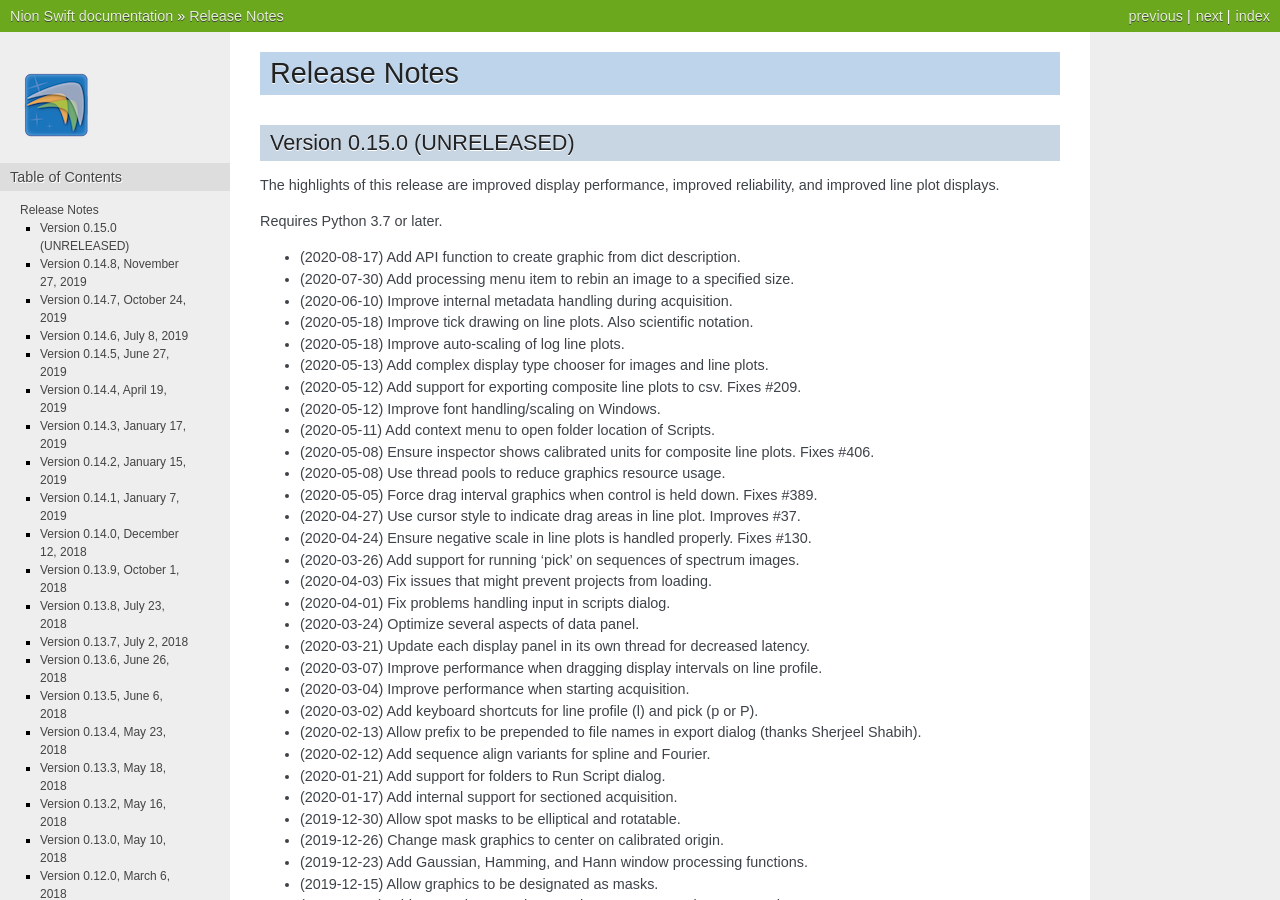
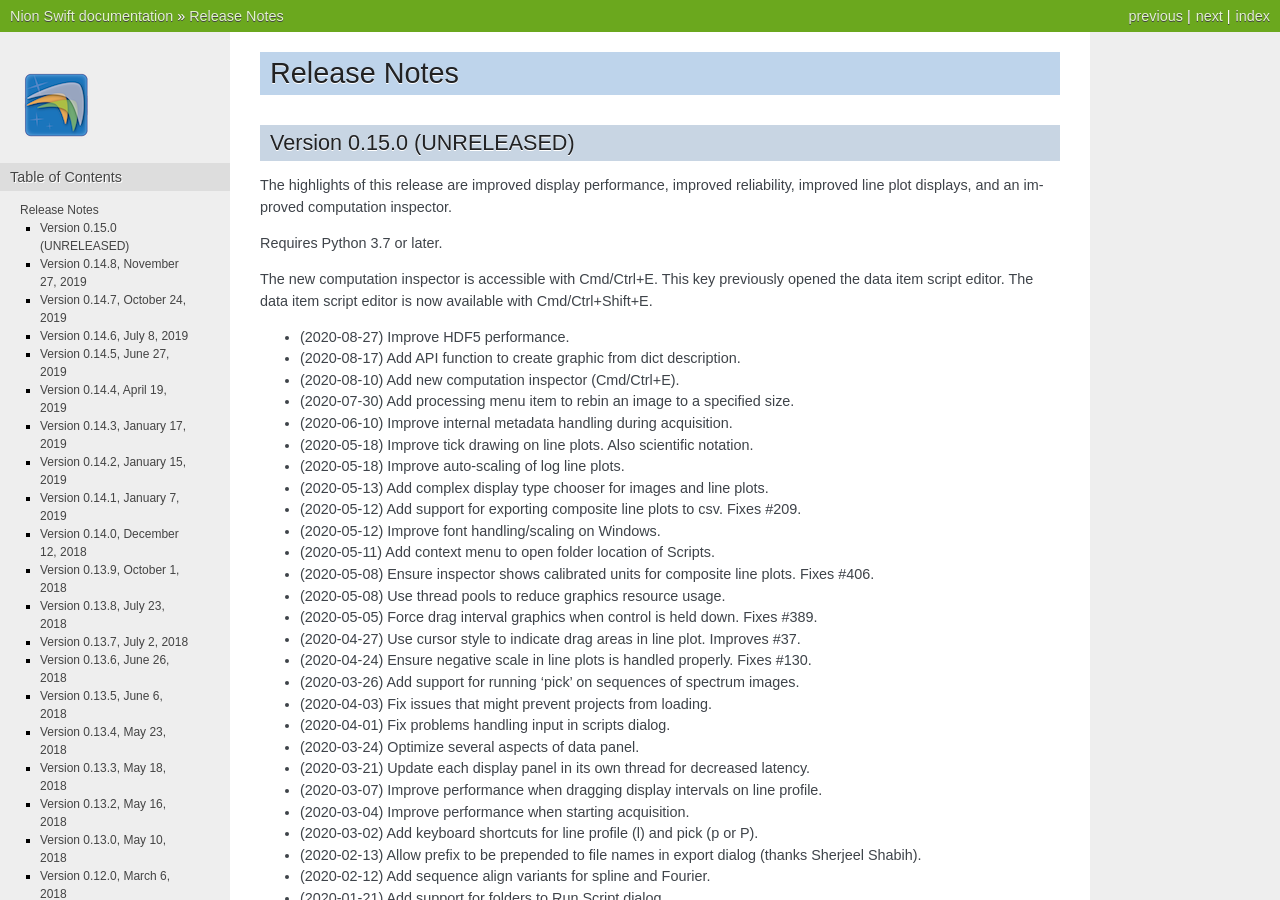
Before and after one commit to nion-software/nionswift, a Sphinx documentation site: the page built from docs/release_notes.rst, in a window 1280 px wide and 900 px high. Built offline with Sphinx 7.4.7, drawn with Linux system fonts in a browser that asks for light colours.

Commit message:
Update release notes.

```diff
--- a/docs/release_notes.rst
+++ b/docs/release_notes.rst
@@ -6,11 +6,16 @@ Release Notes
 Version 0.15.0 (UNRELEASED)
 ---------------------------
 The highlights of this release are improved display performance, improved reliability,
-and improved line plot displays.
+improved line plot displays, and an improved computation inspector.
 
 Requires Python 3.7 or later.
 
+The new computation inspector is accessible with Cmd/Ctrl+E. This key previously opened the
+data item script editor. The data item script editor is now available with Cmd/Ctrl+Shift+E.
+
+* (2020-08-27) Improve HDF5 performance.
 * (2020-08-17) Add API function to create graphic from dict description.
+* (2020-08-10) Add new computation inspector (Cmd/Ctrl+E).
 * (2020-07-30) Add processing menu item to rebin an image to a specified size.
 * (2020-06-10) Improve internal metadata handling during acquisition.
 * (2020-05-18) Improve tick drawing on line plots.  Also scientific notation.
```
